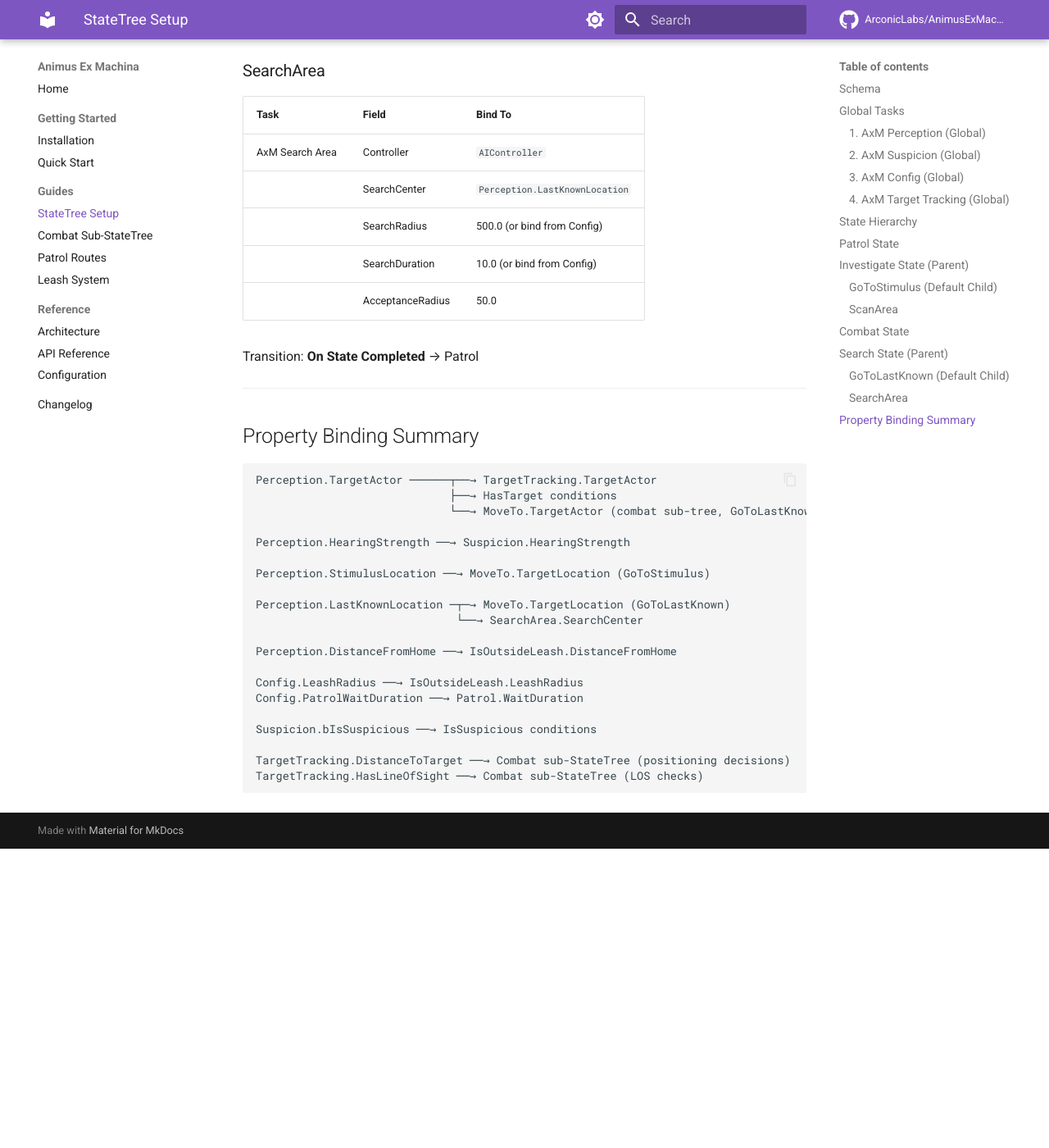
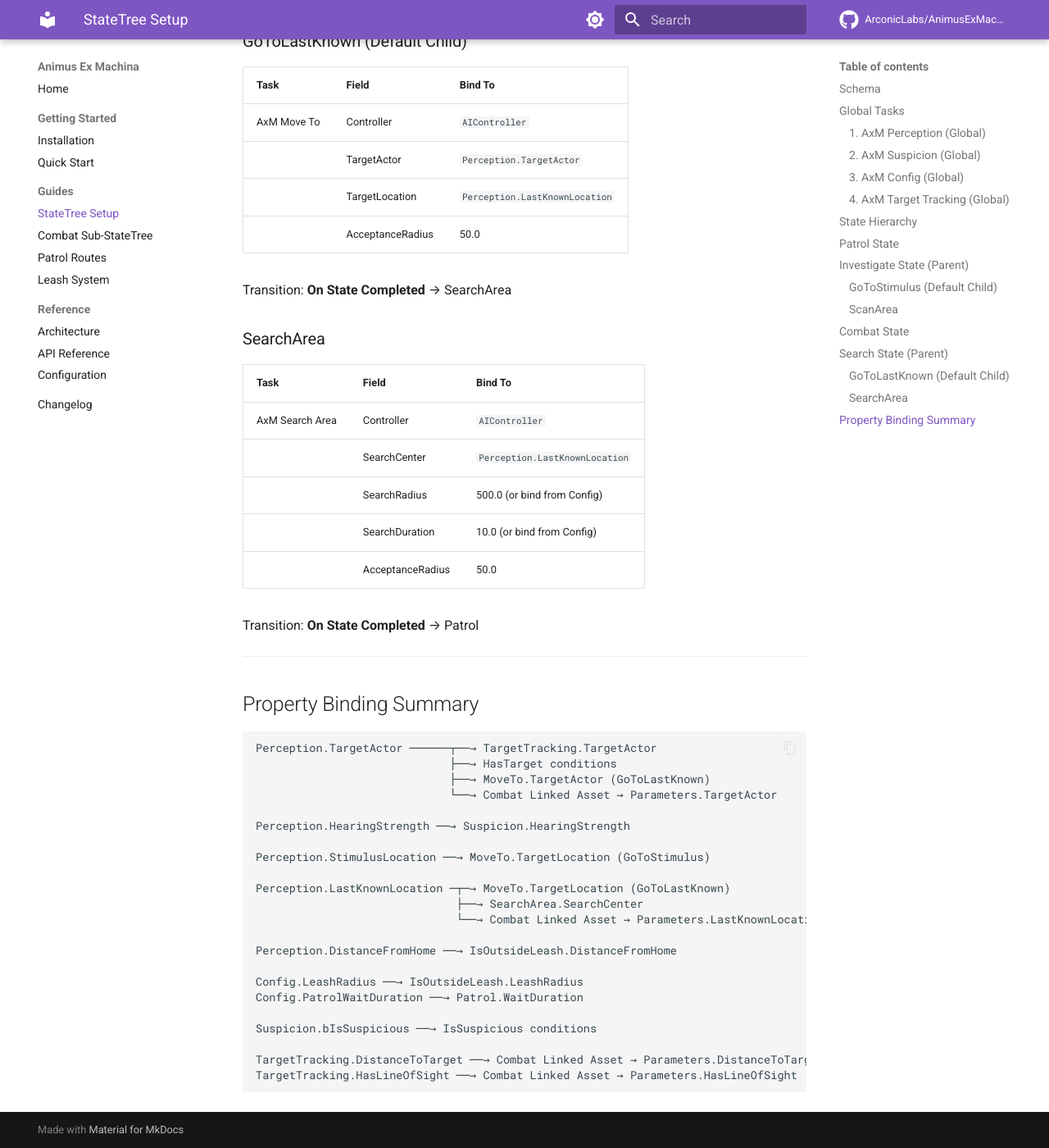
Before and after one commit to ArconicLabs/AnimusExMachina, an MkDocs documentation site: the page built from docs/guides/statetree-setup.md, in a window 1280 px wide and 1400 px high, scrolled down 5350 px. Shown: the whole window at 82% size. Built offline with MkDocs 1.6.1 and Material for MkDocs 9.7.7, drawn with Linux system fonts in a browser that asks for light colours; comment, search, counter and statistics services are not loaded; before the commit the page ends 6385 px from its top, so only the background shows below that; some of the changed text lies outside the part shown.

Commit message:
docs: add parameter binding table to Combat state in StateTree setup
Show how the master tree's Combat Linked Asset binds Global Task
outputs to the sub-tree's Parameters. Updated property binding
summary to reflect the parameter indirection.

````diff
--- a/docs/guides/statetree-setup.md
+++ b/docs/guides/statetree-setup.md
@@ -131,6 +131,15 @@
 
 Set the state type to **Linked Asset** and reference a [combat sub-StateTree](combat-subtree.md). The combat sub-StateTree owns both positioning (closing distance, finding cover) and abilities (attacks, cooldowns).
 
+**Parameter Bindings:** The sub-tree receives data from the master tree's Global Tasks via parameters on the Linked Asset:
+
+| Sub-Tree Parameter | Bind From |
+|---|---|
+| `TargetActor` | `Perception.TargetActor` |
+| `LastKnownLocation` | `Perception.LastKnownLocation` |
+| `DistanceToTarget` | `TargetTracking.DistanceToTarget` |
+| `HasLineOfSight` | `TargetTracking.HasLineOfSight` |
+
 !!! tip "Prototyping without a sub-StateTree"
     For quick prototyping, you can use the AxM Attack task directly instead of linking a sub-StateTree. Add AxM Move To + AxM Face Target + AxM Attack as tasks, and set a self-transition on State Completed. Replace with a linked sub-StateTree when you're ready to build proper combat behavior.
 
@@ -182,14 +191,16 @@
 ```
 Perception.TargetActor ──────┬──→ TargetTracking.TargetActor
                              ├──→ HasTarget conditions
-                             └──→ MoveTo.TargetActor (combat sub-tree, GoToLastKnown)
+                             ├──→ MoveTo.TargetActor (GoToLastKnown)
+                             └──→ Combat Linked Asset → Parameters.TargetActor
 
 Perception.HearingStrength ──→ Suspicion.HearingStrength
 
 Perception.StimulusLocation ──→ MoveTo.TargetLocation (GoToStimulus)
 
 Perception.LastKnownLocation ─┬─→ MoveTo.TargetLocation (GoToLastKnown)
-                              └──→ SearchArea.SearchCenter
+                              ├──→ SearchArea.SearchCenter
+                              └──→ Combat Linked Asset → Parameters.LastKnownLocation
 
 Perception.DistanceFromHome ──→ IsOutsideLeash.DistanceFromHome
 
@@ -198,6 +209,6 @@
 
 Suspicion.bIsSuspicious ──→ IsSuspicious conditions
 
-TargetTracking.DistanceToTarget ──→ Combat sub-StateTree (positioning decisions)
-TargetTracking.HasLineOfSight ──→ Combat sub-StateTree (LOS checks)
+TargetTracking.DistanceToTarget ──→ Combat Linked Asset → Parameters.DistanceToTarget
+TargetTracking.HasLineOfSight ──→ Combat Linked Asset → Parameters.HasLineOfSight
 ```
````
